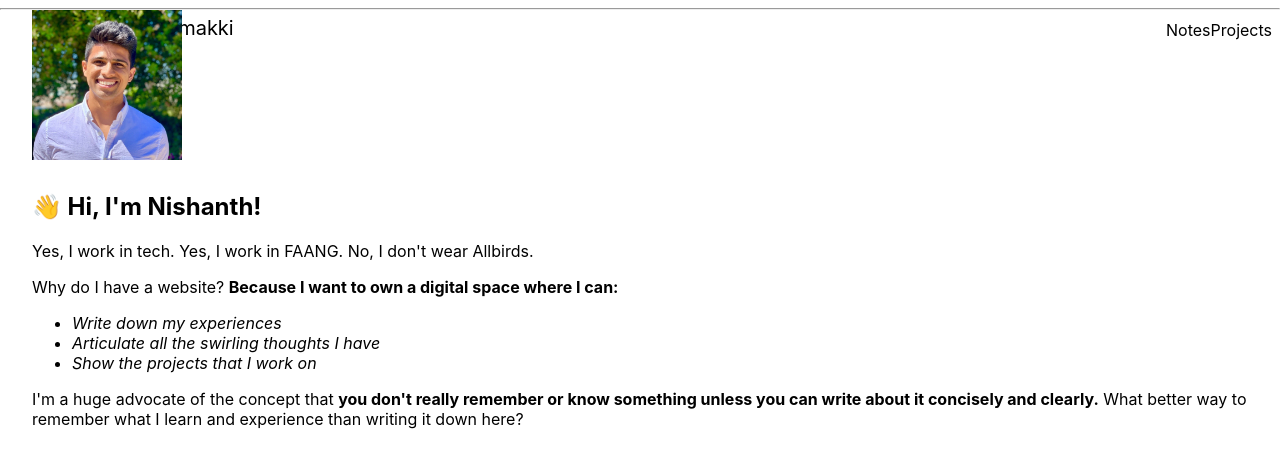
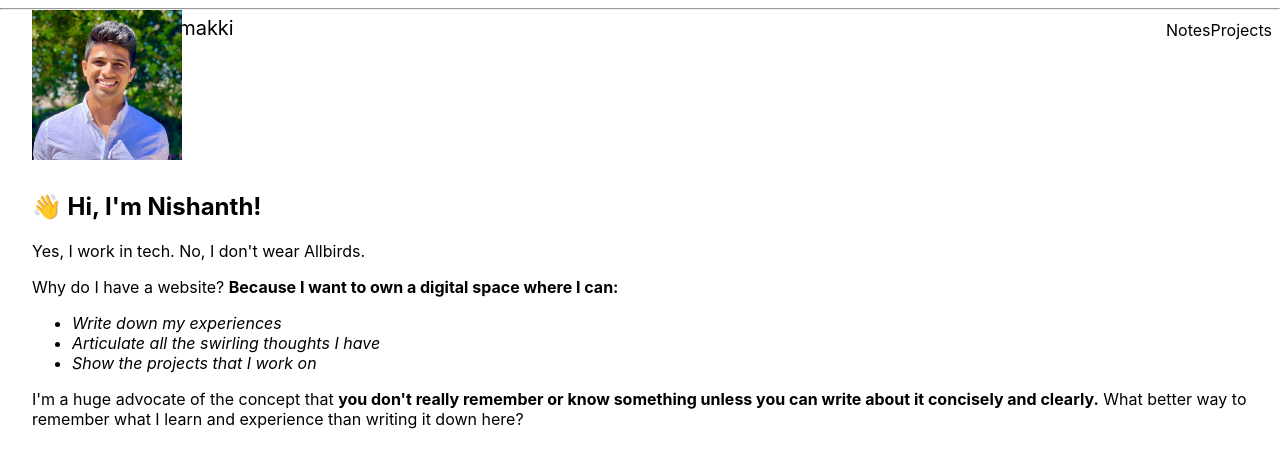
Before and after one commit to nishanthrs/personal-website, a Next.js app: page / in a window 1280 px wide. Shown: the top 468 px of the page. Built offline with nearby package versions, Linux system fonts and the light colour scheme.

Commit message:
Updated about desc slightly

```diff
--- a/pages/about_desc.mdx
+++ b/pages/about_desc.mdx
@@ -1,9 +1,10 @@
-Yes, I work in tech. Yes, I work in FAANG. No, I don't wear Allbirds.
+Yes, I work in tech. No, I don't wear Allbirds.
 
 Why do I have a website? **Because I want to own a digital space where I can:**
    * *Write down my experiences*
    * *Articulate all the swirling thoughts I have*
    * *Show the projects that I work on*
 
-I'm a huge advocate of the concept that **you don't really remember or know something unless you can write about it concisely and clearly.**
+I'm a huge advocate of the concept that **you don't really remember or know something
+unless you can write about it concisely and clearly.**
 What better way to remember what I learn and experience than writing it down here?
```
